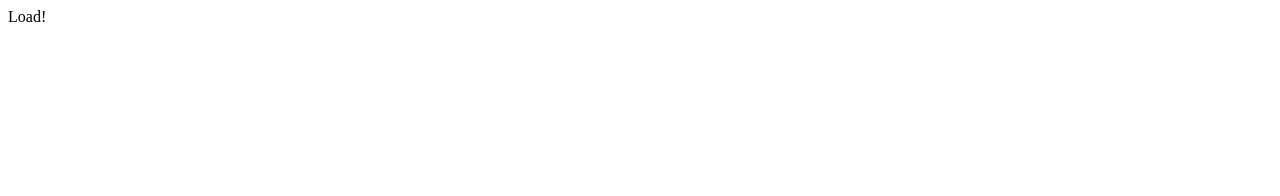
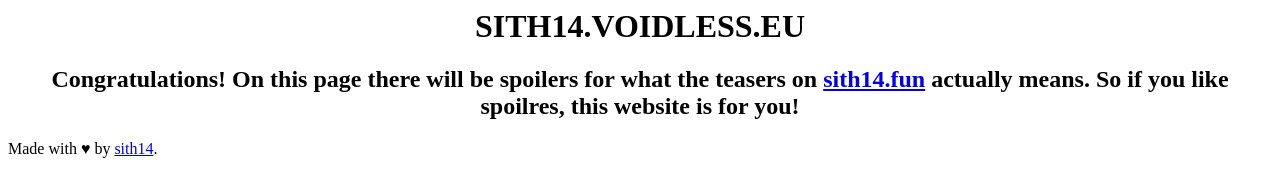
Before and after one commit to awesomefamous/web2, a plain HTML site: page index.html in a window 1280 px wide. Drawn offline with Linux system fonts and the light colour scheme.

Commit message:
Update index.html

```diff
--- a/index.html
+++ b/index.html
@@ -1 +1,4 @@
-<p>Load!</p>
+<h1 style="text-align: center;">SITH14.VOIDLESS.EU</h1>
+<h2 style="text-align: center;">Congratulations! On this page there will be spoilers for what the teasers on <a href="https://sith14.fun">sith14.fun</a> actually means. So if you like spoilres, this website is for you!</h2>
+<p>Made with &hearts; by <a href="https://sith14.voidless.eu/about">sith14</a>.</p>
+<p>&nbsp;</p>
```
